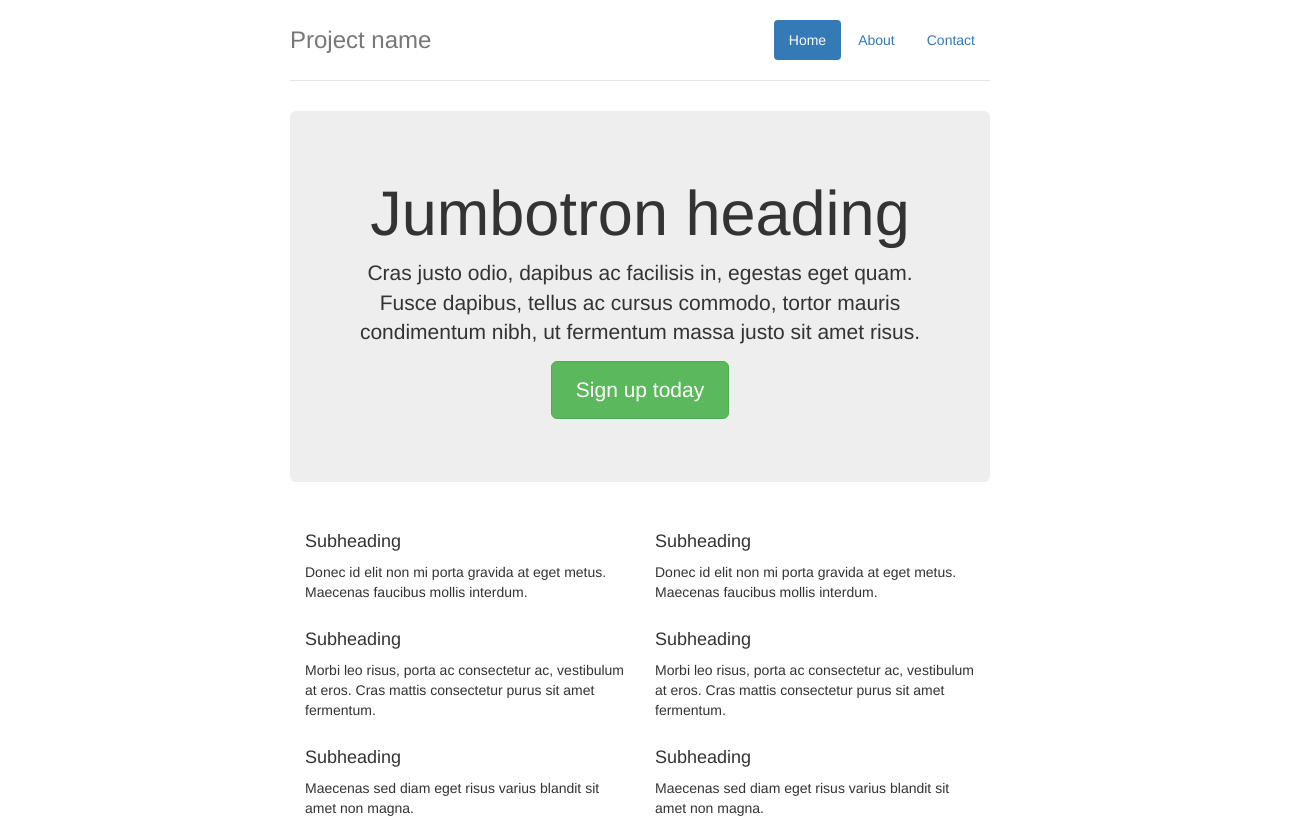
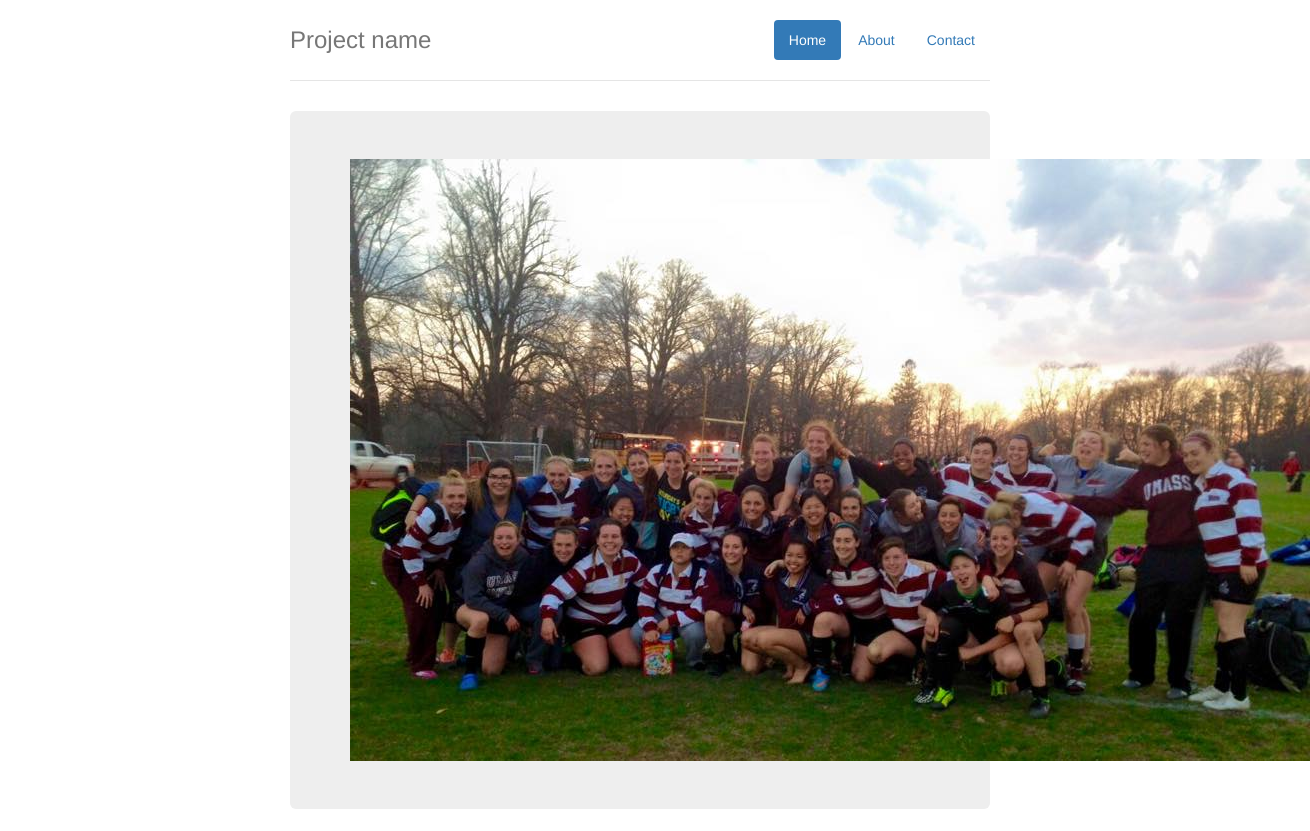
Before and after one commit to isab/umwrfc, a plain HTML site: page index.html in a window 1280 px wide. Shown: the top 831 px of the page, 1310 px wide, since content can reach past the window. Drawn offline with nearby package versions, Linux system fonts and the light colour scheme; a script that the page names is missing.

Commit message:
boot test

```diff
--- a/index.html
+++ b/index.html
@@ -40,9 +40,7 @@
       </div>
 
       <div class="jumbotron">
-        <h1>Jumbotron heading</h1>
-        <p class="lead">Cras justo odio, dapibus ac facilisis in, egestas eget quam. Fusce dapibus, tellus ac cursus commodo, tortor mauris condimentum nibh, ut fermentum massa justo sit amet risus.</p>
-        <p><a class="btn btn-lg btn-success" href="#" role="button">Sign up today</a></p>
+        <img src="imgs/teampic.jpg">
       </div>
 
       <div class="row marketing">
```
Also changed, not shown: imgs/teampic.jpg (added).
